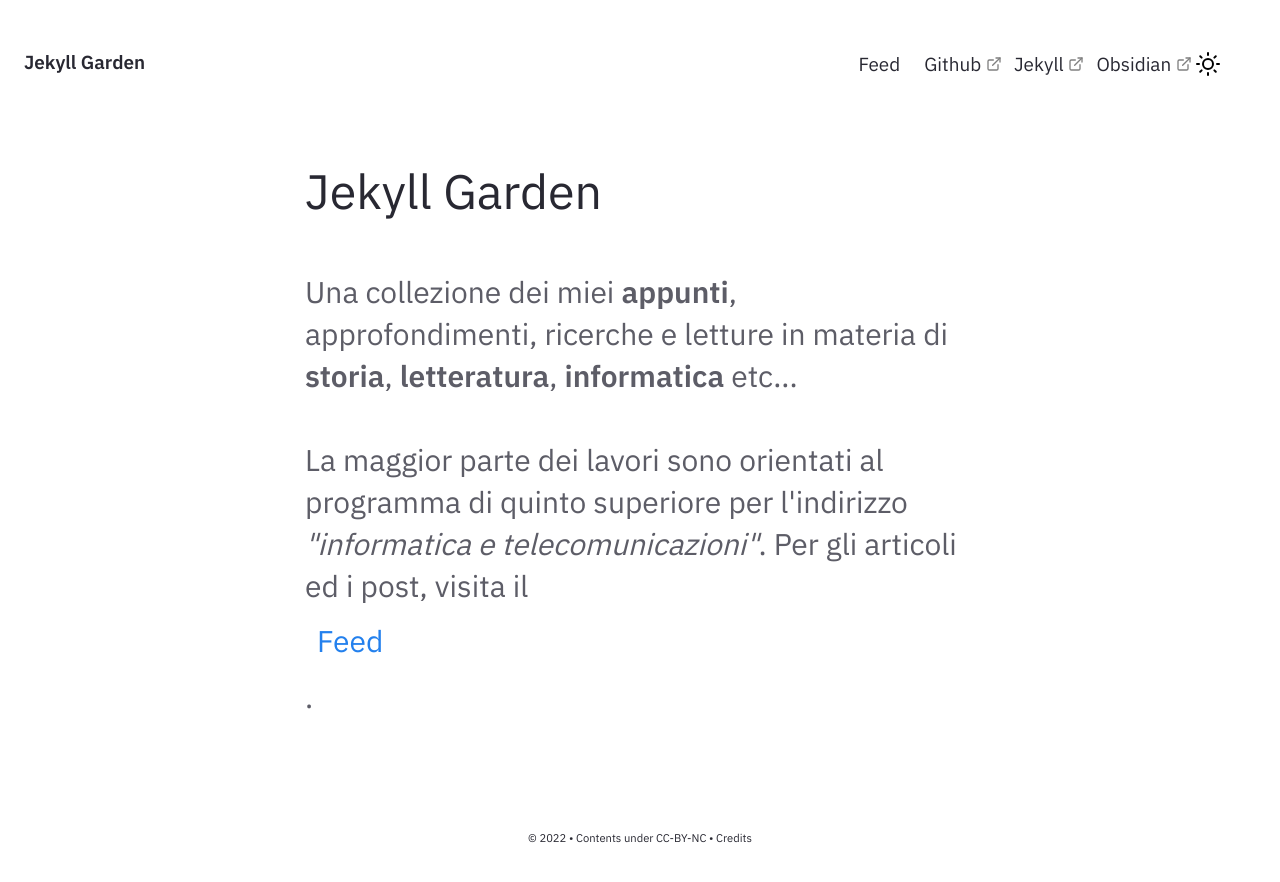
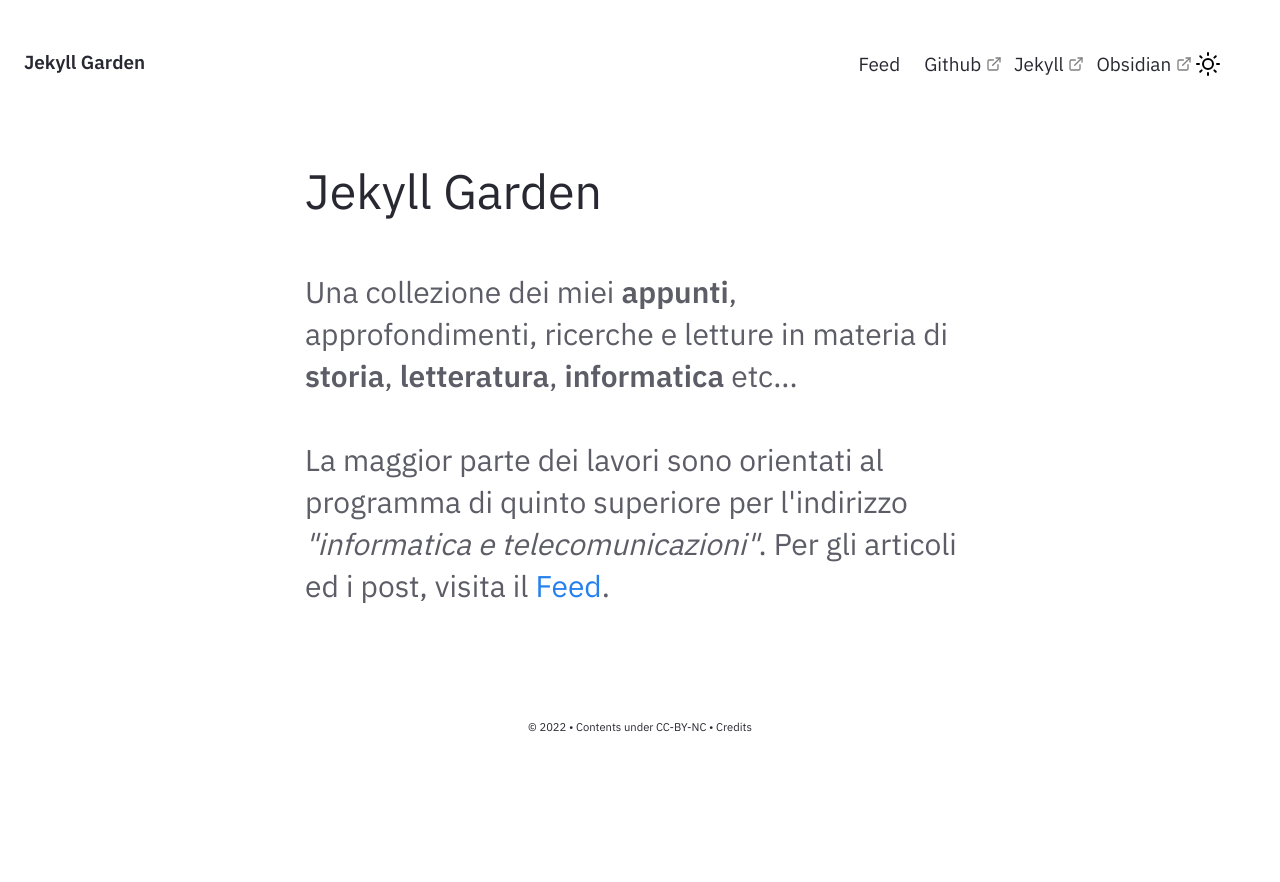
Before and after one commit to CuriousCI/enigma, a Jekyll site: the page built from pages/index.md, in a window 1280 px wide. Shown: the top 882 px of the page. Built offline with Jekyll 4.4.1, drawn with Linux system fonts in a browser that asks for light colours.

Commit message:
Fix Feed

```diff
--- a/_includes/Homepage.html
+++ b/_includes/Homepage.html
@@ -7,7 +7,7 @@
 			<br />
 			<br />
 			La maggior parte dei lavori sono orientati al programma di quinto superiore per l'indirizzo
-			<i>"informatica e telecomunicazioni"</i>. Per gli articoli ed i post, visita il <a href="{{'/notes' | relative_url}}" class="navbar-item">Feed</a>.
+			<i>"informatica e telecomunicazioni"</i>. Per gli articoli ed i post, visita il <a href="{{'/notes' | relative_url}}">Feed</a>.
         </h3>
 	</div>
 </div>
```
